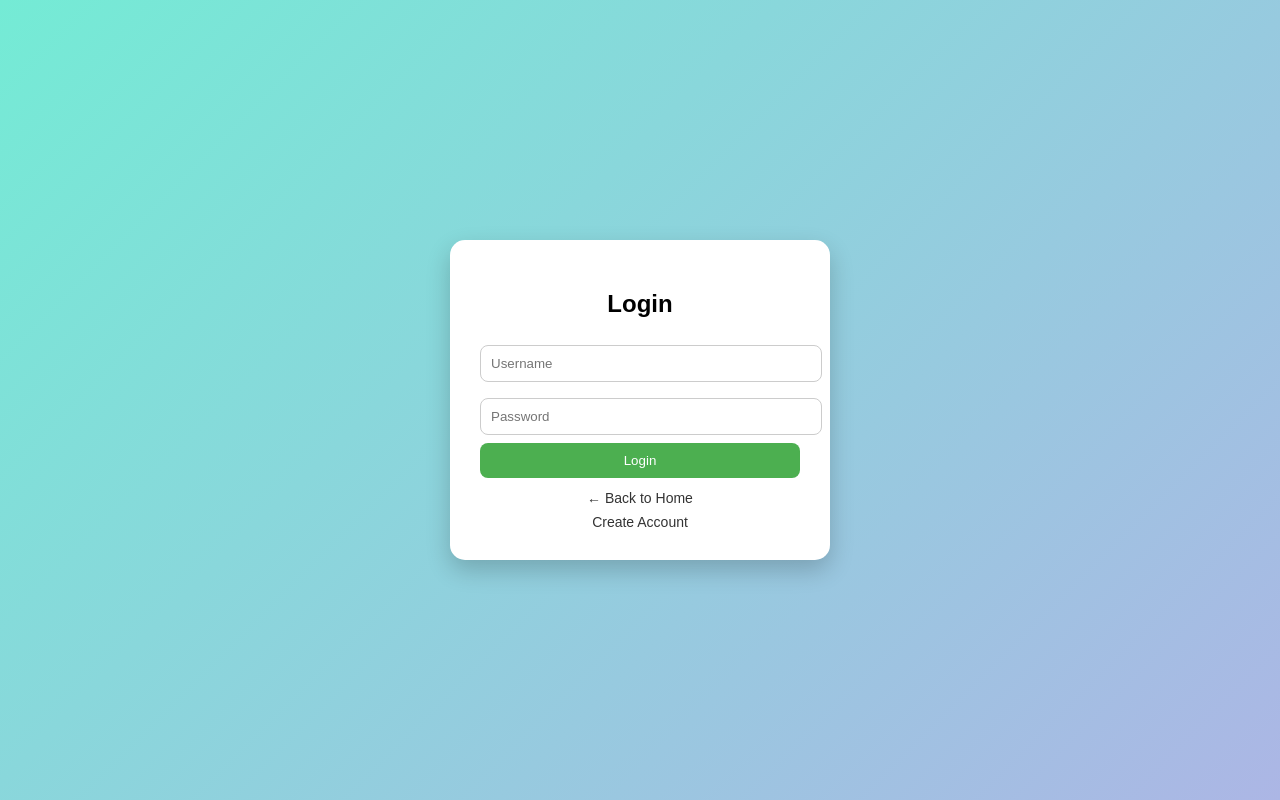
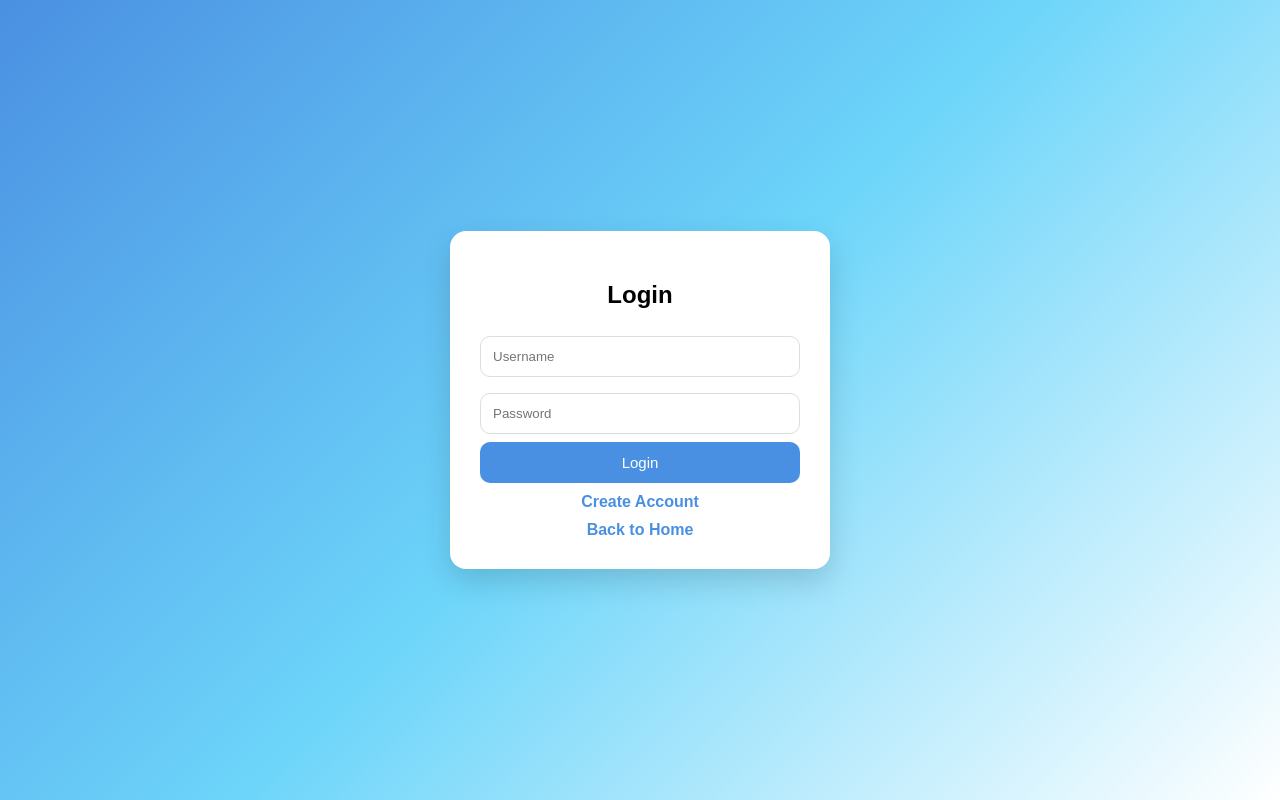
Before and after one commit to eat29-ops/schooltask_tracker, a Flask app: page /login in a window 1280 px wide. Run offline with Flask 3, Linux system fonts and the light colour scheme.

Commit message:
Refactor login.html for improved layout and styling
Updated the login page layout and styling, including a new stylesheet link and modified error message display.

```diff
--- a/templates/login.html
+++ b/templates/login.html
@@ -2,95 +2,35 @@
 <html>
 <head>
     <title>Login</title>
-    <style>
-        body {
-            margin: 0;
-            font-family: Arial;
-            height: 100vh;
-            display: flex;
-            justify-content: center;
-            align-items: center;
-            background: linear-gradient(135deg, #74ebd5, #acb6e5);
-        }
-
-        .box {
-            background: white;
-            padding: 30px;
-            border-radius: 15px;
-            width: 320px;
-            box-shadow: 0 10px 25px rgba(0,0,0,0.2);
-            text-align: center;
-        }
-
-        input {
-            width: 100%;
-            padding: 10px;
-            margin: 8px 0;
-            border-radius: 8px;
-            border: 1px solid #ccc;
-        }
-
-        button {
-            width: 100%;
-            padding: 10px;
-            background: #4CAF50;
-            color: white;
-            border: none;
-            border-radius: 8px;
-            cursor: pointer;
-        }
-
-        button:hover {
-            background: #45a049;
-        }
-
-        .error {
-            background: #ffdddd;
-            color: #a10000;
-            padding: 10px;
-            border-radius: 8px;
-            margin-bottom: 10px;
-            font-weight: bold;
-        }
-
-        .links {
-            margin-top: 12px;
-        }
-
-        .links a {
-            display: block;
-            margin-top: 8px;
-            color: #333;
-            text-decoration: none;
-            font-size: 14px;
-        }
-
-        .links a:hover {
-            text-decoration: underline;
-        }
-    </style>
+    <link rel="stylesheet" href="{{ url_for('static', filename='style.css') }}">
 </head>
 
 <body>
 
-<div class="box">
+<div class="container">
 
+    <div class="card">
+
+        <!-- only text change -->
         <h2>Login</h2>
 
         {% if error %}
-        <div class="error">{{ error }}</div>
+            <p style="color:red;font-weight:bold;">{{ error }}</p>
         {% endif %}
 
-    <form method="POST">
+        <form method="POST" action="/login">
+
             <input type="text" name="username" placeholder="Username" required>
             <input type="password" name="password" placeholder="Password" required>
+
             <button type="submit">Login</button>
+
         </form>
 
-    <!-- ✅ YOUR BUTTONS (NOW SAFE) -->
-    <div class="links">
-        <a href="/">← Back to Home</a>
-        <a href="/register">Create Account</a>
+        <!-- same links as register style -->
+        <a href="/register">Create Account</a><br>
+        <a href="/">Back to Home</a>
+
     </div>
 
 </div>
```
Lines whose indentation alone changed are shown as unchanged.
